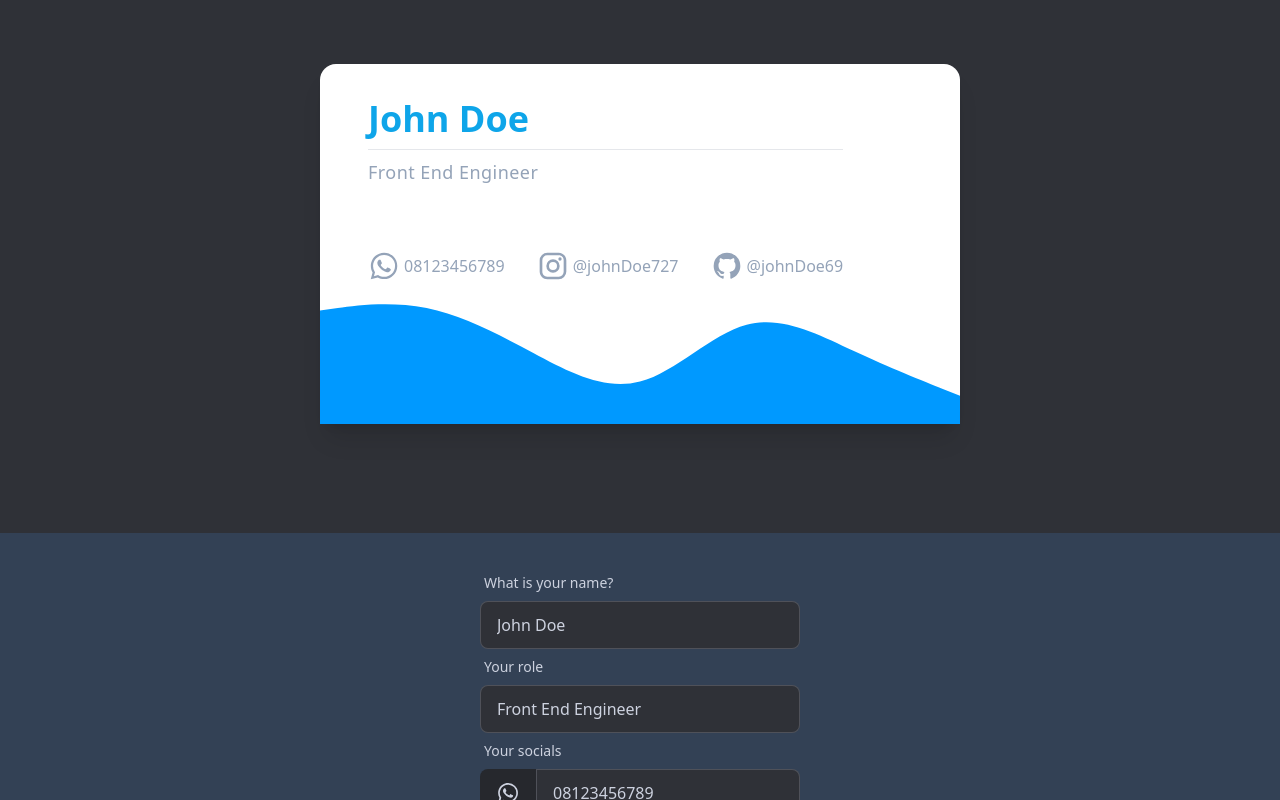
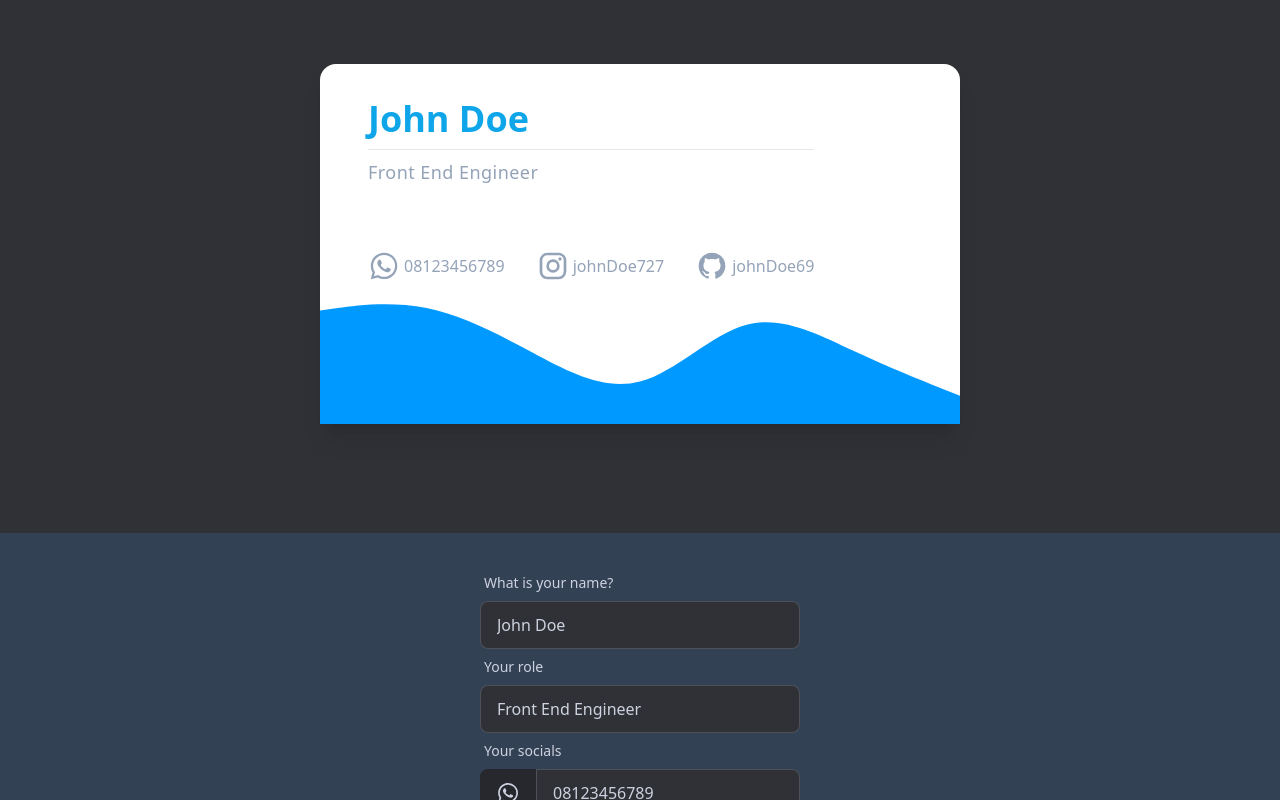
Before and after one commit to naneps/ID-card-generator, a Vue app: page / in a window 1280 px wide. Built offline with nearby package versions, Linux system fonts and the light colour scheme.

Commit message:
feat: reuse icons components, use v-for for links

```diff
--- a/src/components/CardPreview.vue
+++ b/src/components/CardPreview.vue
@@ -2,7 +2,9 @@
   <div class="card card-compact w-1/2 h-fit aspect-video bg-white shadow-xl relative">
     <div class="card-background w-full h-full relative">
       <svg class="w-full absolute bottom-0 left-0 sclae-x-100" xmlns="http://www.w3.org/2000/svg" viewBox="0 0 1440 320">
-        <path fill="#0099ff" fill-opacity="1" d="M0,64L40,58.7C80,53,160,43,240,58.7C320,75,400,117,480,160C560,203,640,245,720,224C800,203,880,117,960,96C1040,75,1120,117,1200,154.7C1280,192,1360,224,1400,240L1440,256L1440,320L1400,320C1360,320,1280,320,1200,320C1120,320,1040,320,960,320C880,320,800,320,720,320C640,320,560,320,480,320C400,320,320,320,240,320C160,320,80,320,40,320L0,320Z"></path>
+        <path fill="#0099ff" fill-opacity="1"
+          d="M0,64L40,58.7C80,53,160,43,240,58.7C320,75,400,117,480,160C560,203,640,245,720,224C800,203,880,117,960,96C1040,75,1120,117,1200,154.7C1280,192,1360,224,1400,240L1440,256L1440,320L1400,320C1360,320,1280,320,1200,320C1120,320,1040,320,960,320C880,320,800,320,720,320C640,320,560,320,480,320C400,320,320,320,240,320C160,320,80,320,40,320L0,320Z">
+        </path>
       </svg>
     </div>
     <div class="absolute top-0 left-0 px-12 py-8">
@@ -10,28 +12,51 @@
       <hr class="mb-2" />
       <p class="text-lg text-slate-400 tracking-wide mb-16">{{ role }}</p>
       <div class="flex items-center space-x-8">
-        <a href="#" class="flex items-center space-x-1 text-slate-400">
-          <svg width="32" height="32" viewBox="0 0 24 24"><path fill="currentColor" d="M12.04 2c-5.46 0-9.91 4.45-9.91 9.91c0 1.75.46 3.45 1.32 4.95L2.05 22l5.25-1.38c1.45.79 3.08 1.21 4.74 1.21c5.46 0 9.91-4.45 9.91-9.91c0-2.65-1.03-5.14-2.9-7.01A9.816 9.816 0 0 0 12.04 2m.01 1.67c2.2 0 4.26.86 5.82 2.42a8.225 8.225 0 0 1 2.41 5.83c0 4.54-3.7 8.23-8.24 8.23c-1.48 0-2.93-.39-4.19-1.15l-.3-.17l-3.12.82l.83-3.04l-.2-.32a8.188 8.188 0 0 1-1.26-4.38c.01-4.54 3.7-8.24 8.25-8.24M8.53 7.33c-.16 0-.43.06-.66.31c-.22.25-.87.86-.87 2.07c0 1.22.89 2.39 1 2.56c.14.17 1.76 2.67 4.25 3.73c.59.27 1.05.42 1.41.53c.59.19 1.13.16 1.56.1c.48-.07 1.46-.6 1.67-1.18c.21-.58.21-1.07.15-1.18c-.07-.1-.23-.16-.48-.27c-.25-.14-1.47-.74-1.69-.82c-.23-.08-.37-.12-.56.12c-.16.25-.64.81-.78.97c-.15.17-.29.19-.53.07c-.26-.13-1.06-.39-2-1.23c-.74-.66-1.23-1.47-1.38-1.72c-.12-.24-.01-.39.11-.5c.11-.11.27-.29.37-.44c.13-.14.17-.25.25-.41c.08-.17.04-.31-.02-.43c-.06-.11-.56-1.35-.77-1.84c-.2-.48-.4-.42-.56-.43c-.14 0-.3-.01-.47-.01Z"/></svg>
-          <span>{{ socials.whatsapp }}</span>
-        </a>
-        <a href="#" class="flex items-center space-x-1 text-slate-400">
-          <svg width="32" height="32" viewBox="0 0 24 24"><path fill="currentColor" d="M7.8 2h8.4C19.4 2 22 4.6 22 7.8v8.4a5.8 5.8 0 0 1-5.8 5.8H7.8C4.6 22 2 19.4 2 16.2V7.8A5.8 5.8 0 0 1 7.8 2m-.2 2A3.6 3.6 0 0 0 4 7.6v8.8C4 18.39 5.61 20 7.6 20h8.8a3.6 3.6 0 0 0 3.6-3.6V7.6C20 5.61 18.39 4 16.4 4H7.6m9.65 1.5a1.25 1.25 0 0 1 1.25 1.25A1.25 1.25 0 0 1 17.25 8A1.25 1.25 0 0 1 16 6.75a1.25 1.25 0 0 1 1.25-1.25M12 7a5 5 0 0 1 5 5a5 5 0 0 1-5 5a5 5 0 0 1-5-5a5 5 0 0 1 5-5m0 2a3 3 0 0 0-3 3a3 3 0 0 0 3 3a3 3 0 0 0 3-3a3 3 0 0 0-3-3Z"/></svg>
-          <span>@{{ socials.instagram }}</span>
-        </a>
-        <a href="#" class="flex items-center space-x-1 text-slate-400">
-          <svg width="32" height="32" viewBox="0 0 24 24"><path fill="currentColor" d="M12 2A10 10 0 0 0 2 12c0 4.42 2.87 8.17 6.84 9.5c.5.08.66-.23.66-.5v-1.69c-2.77.6-3.36-1.34-3.36-1.34c-.46-1.16-1.11-1.47-1.11-1.47c-.91-.62.07-.6.07-.6c1 .07 1.53 1.03 1.53 1.03c.87 1.52 2.34 1.07 2.91.83c.09-.65.35-1.09.63-1.34c-2.22-.25-4.55-1.11-4.55-4.92c0-1.11.38-2 1.03-2.71c-.1-.25-.45-1.29.1-2.64c0 0 .84-.27 2.75 1.02c.79-.22 1.65-.33 2.5-.33c.85 0 1.71.11 2.5.33c1.91-1.29 2.75-1.02 2.75-1.02c.55 1.35.2 2.39.1 2.64c.65.71 1.03 1.6 1.03 2.71c0 3.82-2.34 4.66-4.57 4.91c.36.31.69.92.69 1.85V21c0 .27.16.59.67.5C19.14 20.16 22 16.42 22 12A10 10 0 0 0 12 2Z"/></svg>
-          <span>@{{ socials.github }}</span>
+        <a
+        v-for="account in socialAccounts" :key="account.provider"
+        :href="`${account.link}${account.user}`" target="_blank" class="flex items-center space-x-1 text-slate-400" >
+          <component :is="account.component" :size="32" />
+          <span>{{ account.user }}</span>
         </a>
       </div>
     </div>
   </div>
 </template>
+
 <script setup>
-import { inject } from 'vue'
+import { inject, computed } from 'vue'
+import IconGithub from './icons/IconGithub.vue';
+import IconInstagram from './icons/IconInstagram.vue';
+import IconWhatsapp from './icons/IconWhatsapp.vue';
 
 const name = inject('name')
 const role = inject('role')
-const socials = inject('socials')
+const socialsLinks = inject('socials')
+
+const accountsList = {
+  github: {
+    link: 'https://www.github.com/',
+    component: IconGithub,
+  },
+  instagram: {
+    link: 'https://www.instagram.com/',
+    component: IconInstagram,
+  },
+  whatsapp: {
+    link: 'https://www.whatsapp.com/',
+    component: IconWhatsapp,
+  }
+}
+
+const socialAccounts = computed(() =>
+{
+  return Object.entries(socialsLinks)
+    .map(([key, value]) => ({
+      provider: key,
+      user: value,
+      ...accountsList[key]
+    })
+    )
+})
+
 </script>
-<style >
-</style>
```
